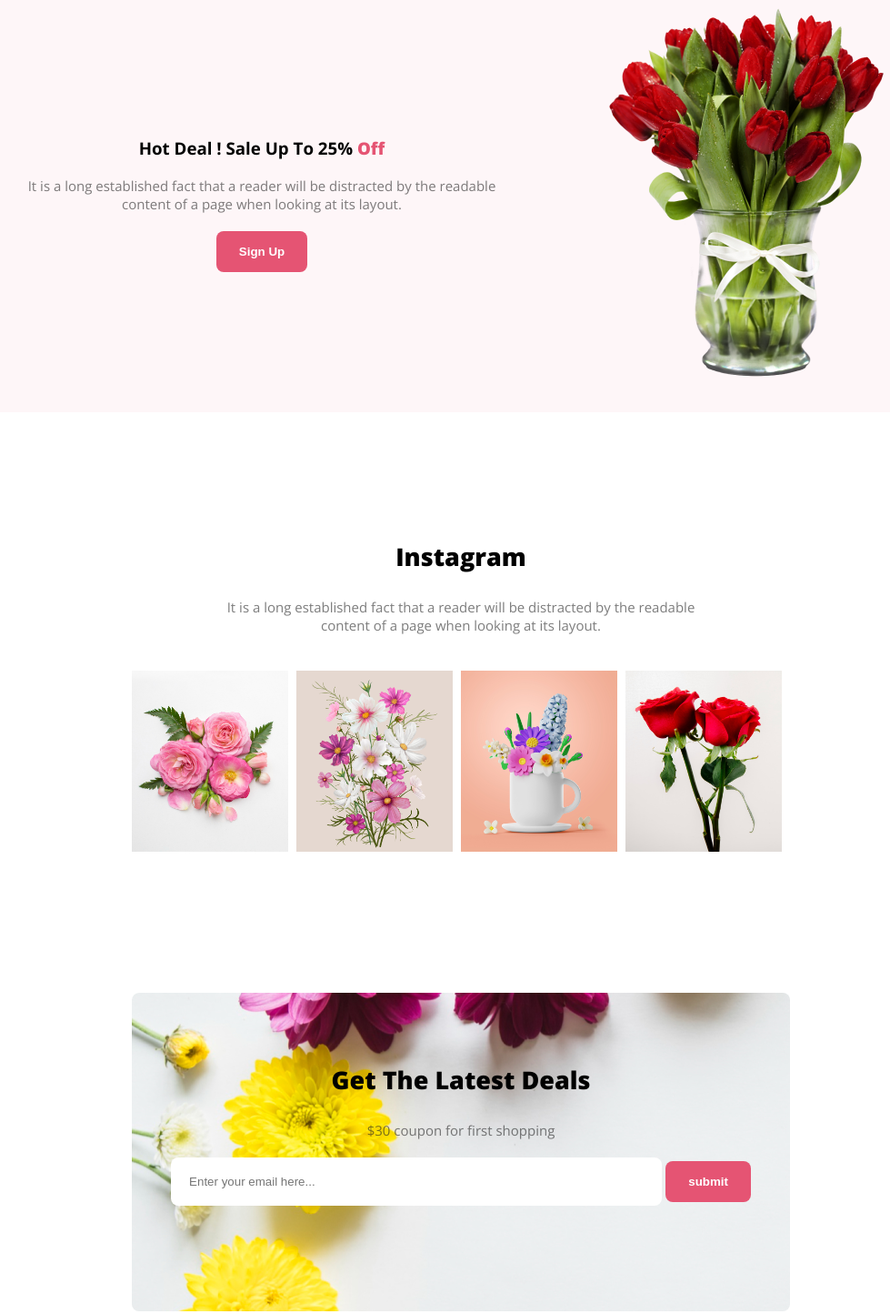
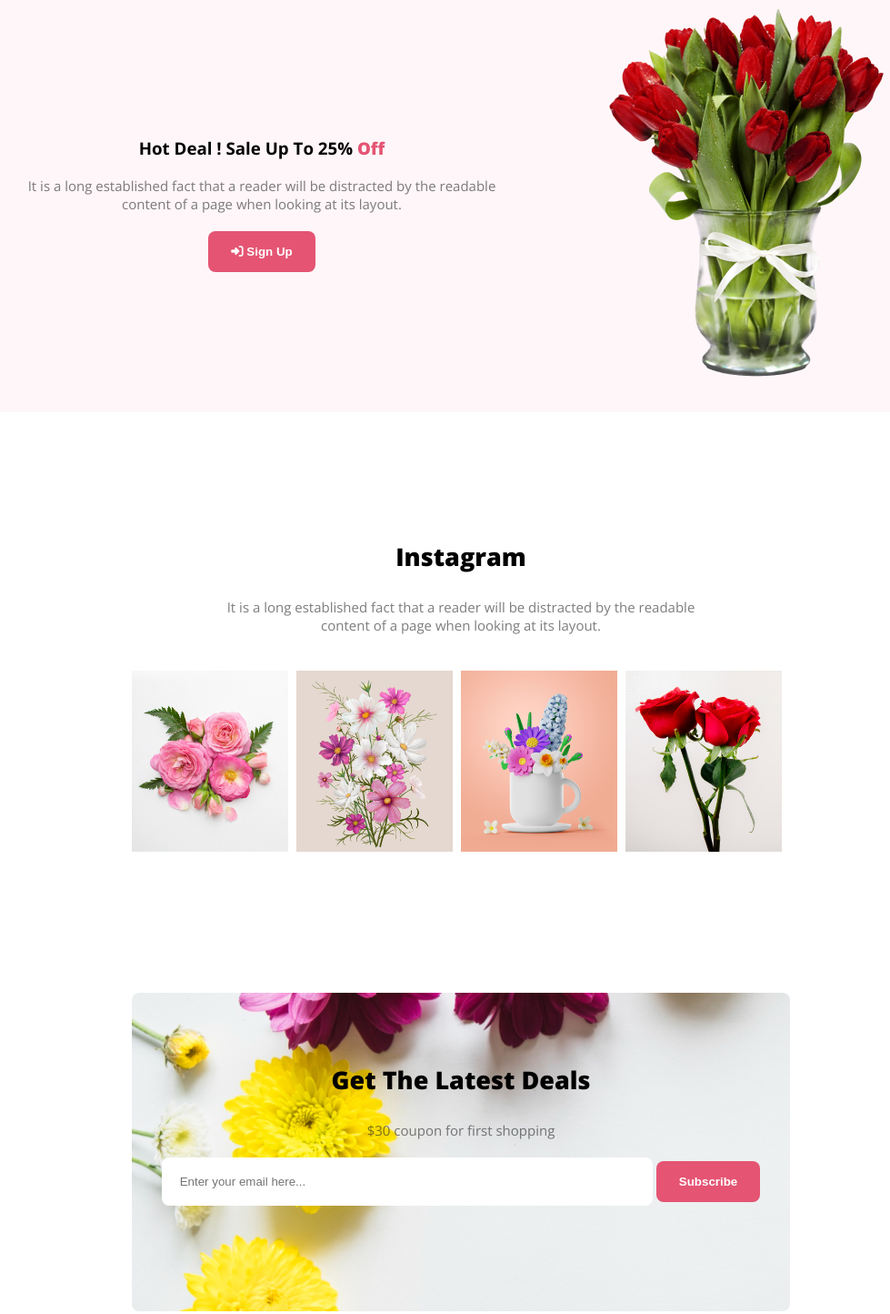
Before and after one commit to Th3At0nic/flower-shop-website, a plain HTML site: page index.html in a window 1280 px wide. Shown: the part 2258-3702 px from the top of the page at 91% size, without its empty margins (133-1112 px from the left). Drawn offline with nearby package versions, Linux system fonts and the light colour scheme; a web font is replaced by a local one.

Commit message:
addded icon

```diff
--- a/index.html
+++ b/index.html
@@ -99,7 +99,9 @@
             the readable <br />
             content of a page when looking at its layout.
           </p>
-          <button class="btn-primary">Sign Up</button>
+          <button class="btn-primary">
+            <i class="fa-solid fa-right-to-bracket"></i> Sign Up
+          </button>
         </div>
         <div class="hotDeal-content">
           <img src="./images/pngwing 8.png" alt="" />
@@ -149,7 +151,7 @@
             placeholder="Enter your email here..."
             id=""
           />
-          <input class="btn-primary" type="submit" value="submit" />
+          <input class="btn-primary" type="submit" value="Subscribe" />
         </div>
       </section>
     </main>
@@ -161,7 +163,9 @@
         readable <br />
         content of a page when looking at its layout.
       </p>
-      <p id="footer-right-reserved">@2020-2023, FlowerShop.com. All rights reserved</p>
+      <p id="footer-right-reserved">
+        @2020-2023, FlowerShop.com. All rights reserved
+      </p>
     </footer>
   </body>
 </html>
```
